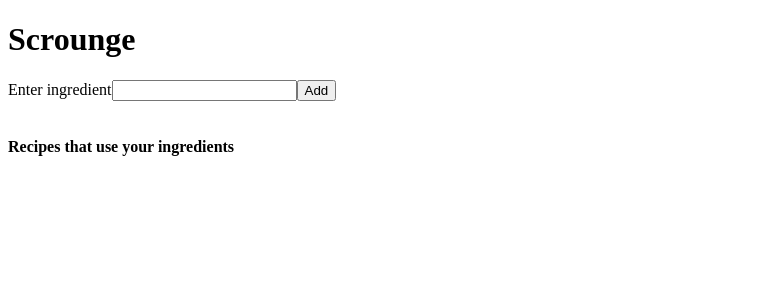
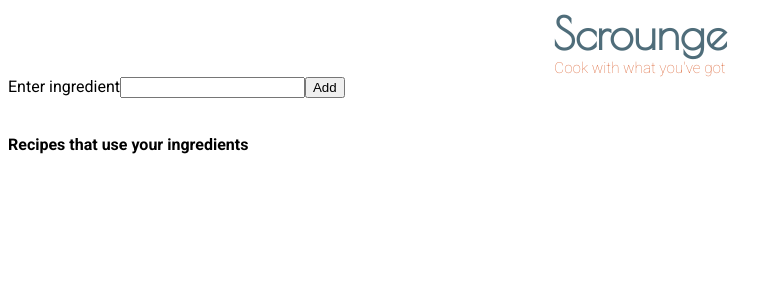
Before and after one commit to rumizen/scrounge-vuex, a Vue app: page / in a window 1280 px wide. Shown: the top 300 px of the page, without its empty margins (0-782 px from the left). Built offline with nearby package versions, Linux system fonts and the light colour scheme.

Commit message:
Add basic header styling

```diff
--- a/src/App.vue
+++ b/src/App.vue
@@ -1,10 +1,10 @@
 <template>
-  <div id="app">
+  <main id="app">
     <Header />
     <IngredientEntry />
     <IngredientsContainer />
     <RecipesContainer />
-  </div>
+  </main>
 </template>
 
 <script>
@@ -24,4 +24,9 @@
 };
 </script>
 
-<style lang="scss"></style>
+<style scoped lang="scss">
+@import url('https://fonts.googleapis.com/css?family=Roboto:100,300,400,500,700,900&display=swap');
+main {
+  font-family: "Roboto", sans-serif;
+}
+</style>
--- a/src/components/Header.vue
+++ b/src/components/Header.vue
@@ -1,7 +1,8 @@
 <template>
-	<header>
-		<h1>Scrounge</h1>
-	</header>
+  <header>
+    <h1>Scrounge</h1>
+    <h4>Cook with what you've got</h4>
+  </header>
 </template>
 
 <script>
@@ -12,5 +13,24 @@
 
 <!-- Add "scoped" attribute to limit CSS to this component only -->
 <style scoped lang="scss">
-
+@import url("https://fonts.googleapis.com/css?family=Open+Sans|Poiret+One&display=swap");
+@import "../variables.scss";
+header {
+	display: flex;
+	flex-direction: column;
+	justify-content: center;
+	align-items: center;
+}
+h1 {
+	font-family: "Poiret One", cursive;
+	font-size: 2.75rem;
+	margin: 0;
+	color: $primary;
+}
+h4 {
+	margin: 0;
+	font-weight: 100;
+	font-size: .95rem;
+	color: $tertiary;
+}
 </style>
--- a/src/components/IngredientsContainer.vue
+++ b/src/components/IngredientsContainer.vue
@@ -26,11 +26,10 @@
 </script>
 
 <style scoped lang="scss">
-  section {
-    display: flex;
-    justify-content: flex-start;
-    align-items: center;
-    padding: .5rem;
-  }
-
+section {
+  display: flex;
+  justify-content: flex-start;
+  align-items: center;
+  padding: 0.5rem;
+}
 </style>
--- /dev/null
+++ b/src/variables.scss
@@ -0,0 +1,5 @@
+$primary: #4F6D7A;
+$secondary: #FFE842;
+$tertiary: #DD6E42;
+$darkNeutral: #CCCABF;
+$lightNeutral: #C1CAD6;
```
